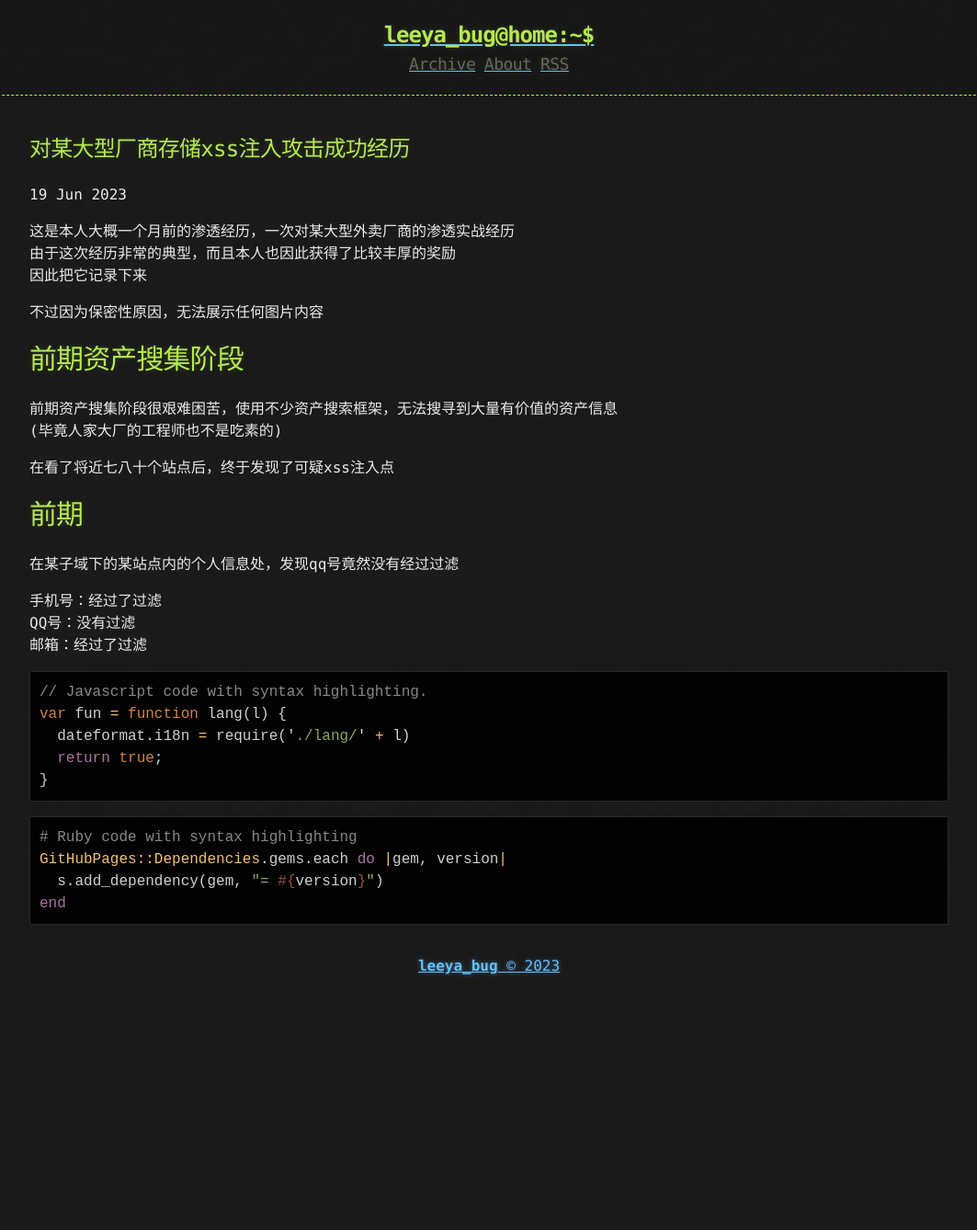
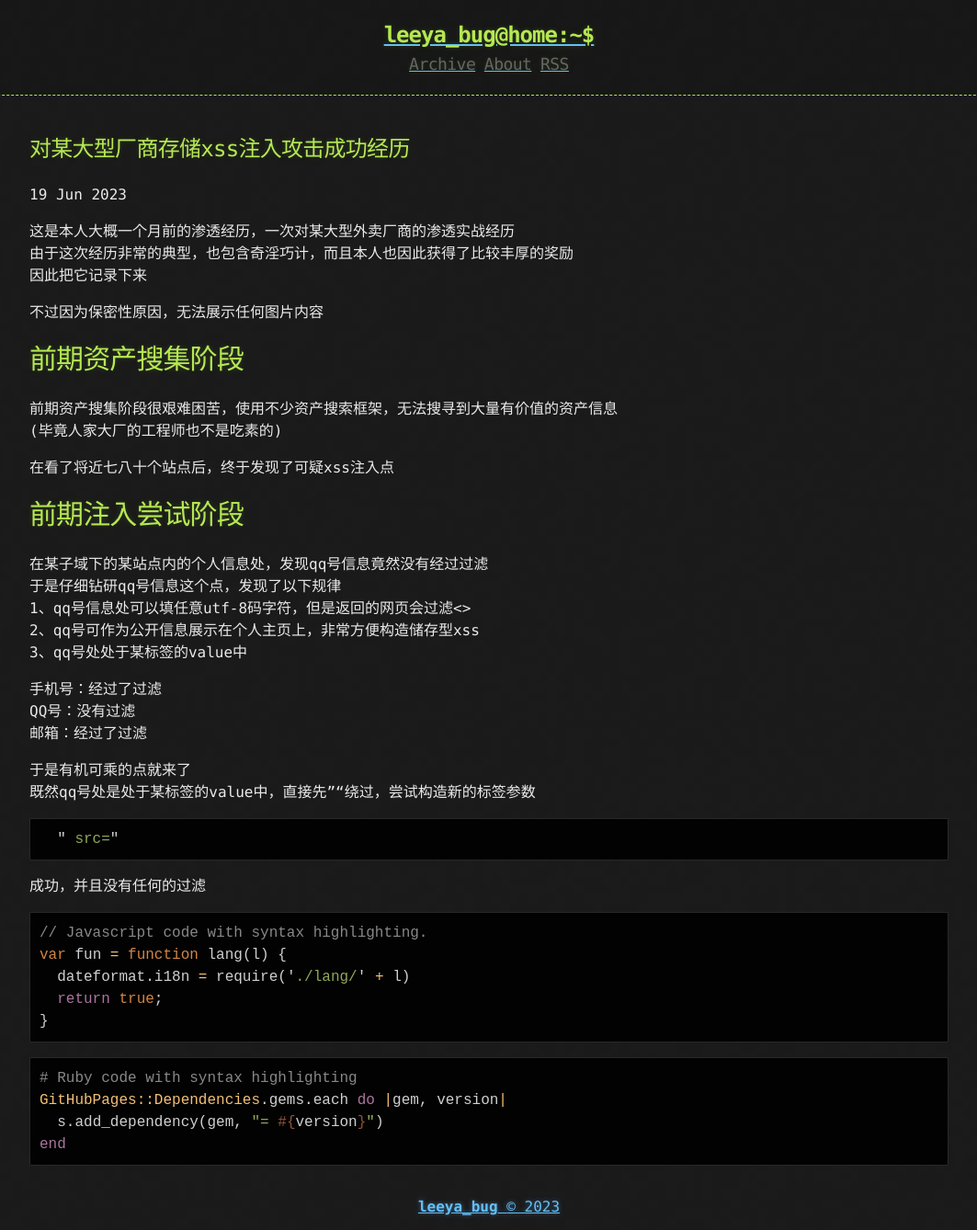
Before and after one commit to Leeyangee/leeyangee.github.io, a Jekyll site: the page built from _posts/2023-06-19-对某大型厂商存储型xss注入攻击成功经历.md, in a window 1280 px wide. Shown: the whole page at 92% size, without its empty margins (108-1171 px from the left). Built offline with Jekyll 4.4.1, drawn with Linux system fonts in a browser that asks for light colours; before the commit the page ends 1076 px from its top, so only the background shows below that.

Commit message:
Update 2023-06-19-对某大型厂商存储型xss注入攻击成功经历.md

````diff
--- a/_posts/2023-06-19-对某大型厂商存储型xss注入攻击成功经历.md
+++ b/_posts/2023-06-19-对某大型厂商存储型xss注入攻击成功经历.md
@@ -3,7 +3,7 @@ title: 对某大型厂商存储xss注入攻击成功经历
 published: true
 ---
 这是本人大概一个月前的渗透经历，一次对某大型外卖厂商的渗透实战经历
-由于这次经历非常的典型，而且本人也因此获得了比较丰厚的奖励
+由于这次经历非常的典型，也包含奇淫巧计，而且本人也因此获得了比较丰厚的奖励
 因此把它记录下来
 
 不过因为保密性原因，无法展示任何图片内容
@@ -13,12 +13,23 @@ published: true
 (毕竟人家大厂的工程师也不是吃素的)
 
 在看了将近七八十个站点后，终于发现了可疑xss注入点
-# [](#header-1)前期
-在某子域下的某站点内的个人信息处，发现qq号竟然没有经过过滤
+# [](#header-1)前期注入尝试阶段
+在某子域下的某站点内的个人信息处，发现qq号信息竟然没有经过过滤
+于是仔细钻研qq号信息这个点，发现了以下规律
+1、qq号信息处可以填任意utf-8码字符，但是返回的网页会过滤<>
+2、qq号可作为公开信息展示在个人主页上，非常方便构造储存型xss
+3、qq号处处于某标签的value中
 
 手机号：经过了过滤
 QQ号：没有过滤
 邮箱：经过了过滤
+
+于是有机可乘的点就来了
+既然qq号处是处于某标签的value中，直接先""绕过，尝试构造新的标签参数
+```js
+  " src="
+```
+成功，并且没有任何的过滤
 
 ```js
 // Javascript code with syntax highlighting.
````
